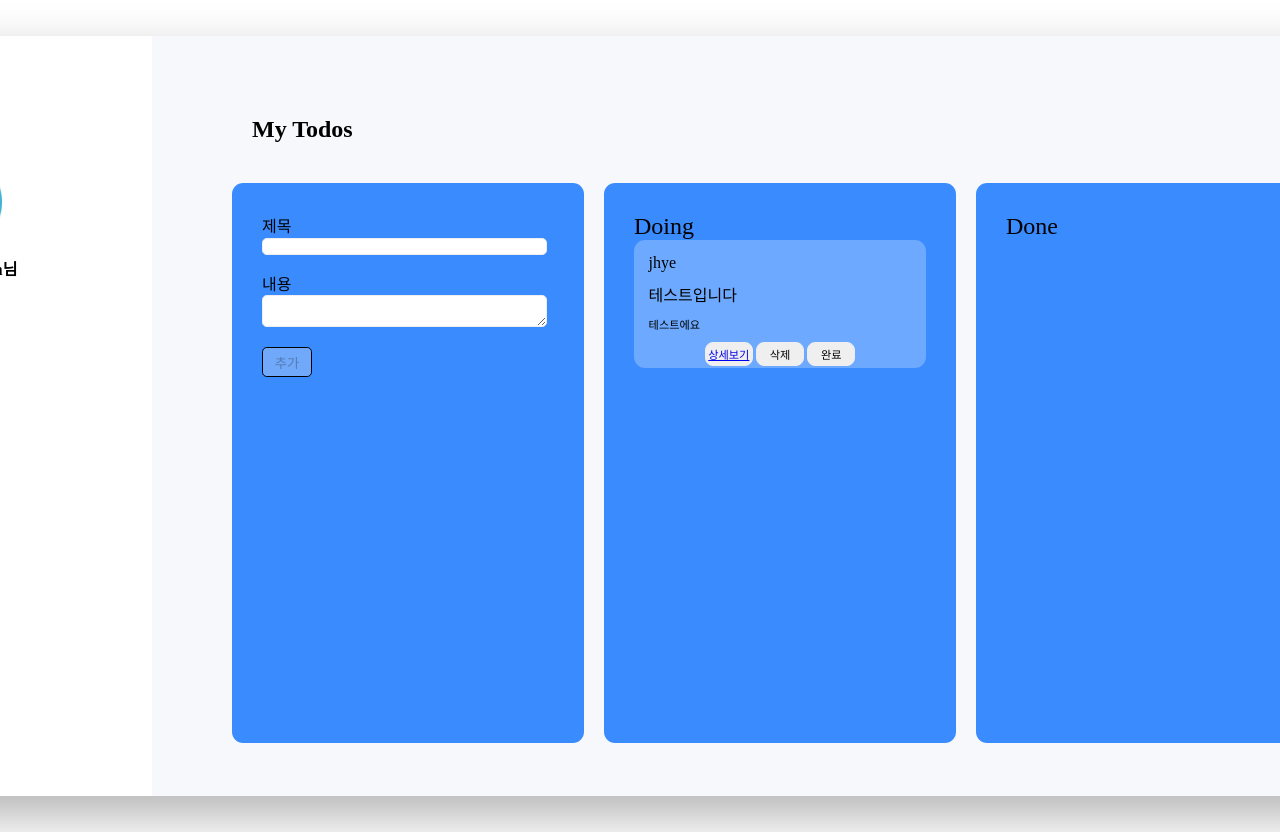
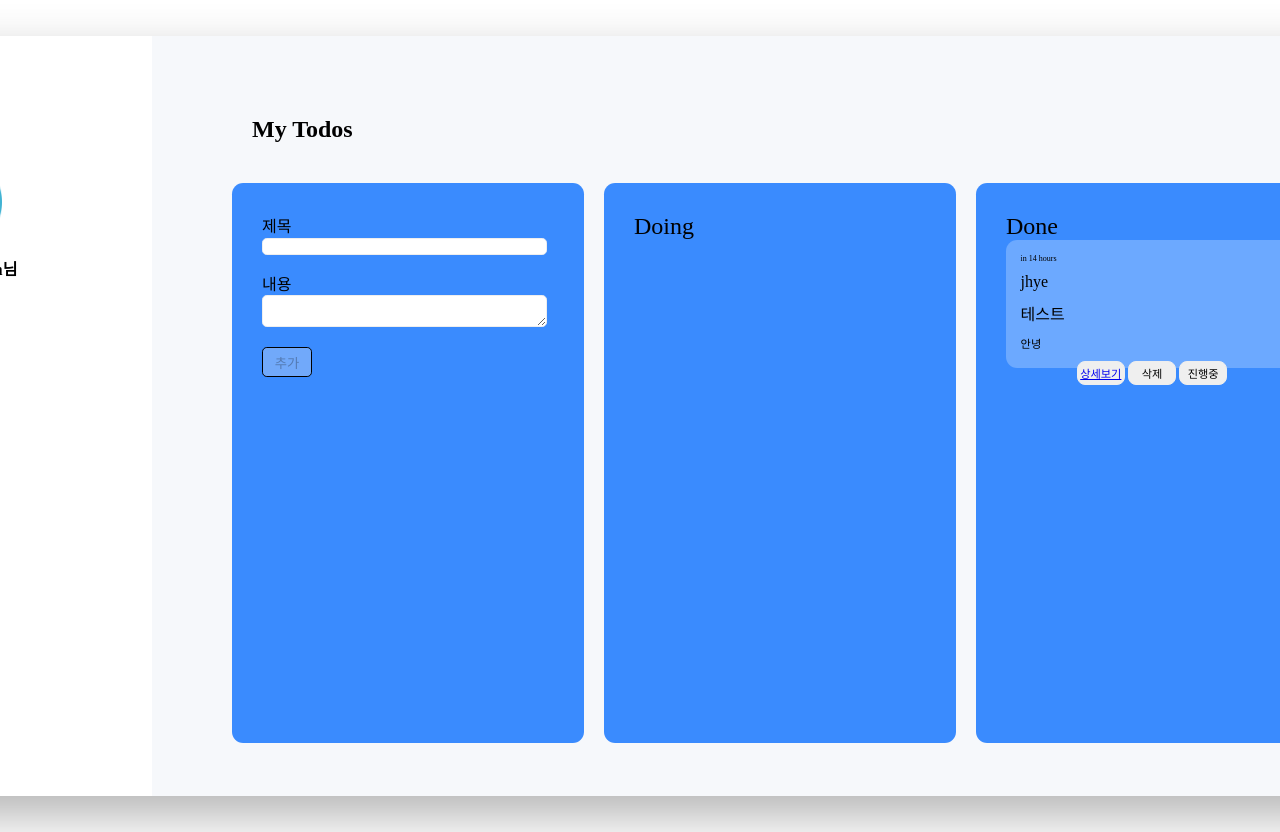
Before and after one commit to jeLee94/6candoit, a React (Create React App) app: page / in a window 1280 px wide. Shown: the top 832 px of the page. Built offline with nearby package versions, Linux system fonts and the light colour scheme; data requests are answered from the project's data file.

Commit message:
[feat]task 생성 상대시간 추가

```diff
--- a/db.json
+++ b/db.json
@@ -16,10 +16,11 @@
     },
     {
       "userName": "jhye",
-      "id": "316dc5ec-2572-6319-5a82-e547ef7860c5",
-      "title": "테스트입니다",
-      "content": "테스트에요",
-      "isDone": false,
+      "created_at": "2022.12.23 20:53:52",
+      "id": "c064d0e2-da76-e225-14f7-2a9859d51439",
+      "title": "테스트",
+      "content": "안녕",
+      "isDone": true,
       "userId": "NbXf1vvEPMX6VJwZyo392f5l9GK2"
     }
   ],
--- a/package.json
+++ b/package.json
@@ -9,6 +9,7 @@
     "@testing-library/user-event": "^13.5.0",
     "@types/react-is": "^17.0.3",
     "axios": "^1.2.1",
+    "dayjs": "^1.11.7",
     "eslint-config-react-app": "^7.0.1",
     "firebase": "^9.15.0",
     "firebase-tools": "^11.19.0",
--- a/src/components/Layout/Container/PostContainer.jsx
+++ b/src/components/Layout/Container/PostContainer.jsx
@@ -8,6 +8,8 @@ import {
   __togglePost,
 } from '../../../redux/modules/posts';
 import * as S from './PostContainerStyle';
+import dayjs from 'dayjs';
+import relativeTime from 'dayjs/plugin/relativeTime';
 // import {
 //   __deleteComment,
 //   __deleteAllComment,
@@ -16,6 +18,8 @@ import * as S from './PostContainerStyle';
 
 const PostContainer = ({ post }) => {
   const dispatch = useDispatch();
+  dayjs.extend(relativeTime);
+  const createdTime = dayjs(post.created_at).fromNow();
 
   const DeletePost = () => {
     dispatch(__deletePost(post.id));
@@ -30,6 +34,7 @@ const PostContainer = ({ post }) => {
   return (
     <S.CommentWrap>
       <S.ContentsWrap>
+        <S.CreatedAtWrap>{createdTime}</S.CreatedAtWrap>
         <S.UserNameWrap>{post.userName}</S.UserNameWrap>
         <S.TitleWrap>{post.title}</S.TitleWrap>
         <S.ContentWrap>{post.content}</S.ContentWrap>
--- a/src/components/Layout/Container/PostContainerStyle.js
+++ b/src/components/Layout/Container/PostContainerStyle.js
@@ -20,6 +20,13 @@ export const ContentsWrap = styled.div`
   align-items: center;
   flex-direction: column;
   gap: 10px;
+`;
+
+export const CreatedAtWrap = styled.div`
+  width: 90%;
+  font-size: 0.5rem;
+  /* color: grey; */
+  justify-content: center;
 `;
 
 export const UserNameWrap = styled.div`
--- a/src/components/Layout/Container/PostsContainer.jsx
+++ b/src/components/Layout/Container/PostsContainer.jsx
@@ -1,11 +1,11 @@
 import React, { useState, useEffect } from 'react';
 import PostContainer from './PostContainer';
-import CustomButton from '../../Tools/CustomButton';
 import { useDispatch, useSelector } from 'react-redux';
 import { __addPost, __getPost } from '../../../redux/modules/posts';
+import { useNavigate } from 'react-router-dom';
 import uuid from 'react-uuid';
-import { useNavigate } from 'react-router-dom';
 import * as S from './PostsContainerStyle';
+import dayjs from 'dayjs';
 
 const PostsContainer = () => {
   const dispatch = useDispatch();
@@ -25,10 +25,13 @@ const PostsContainer = () => {
     e.preventDefault();
     if (title === '' || content === '') return; // 아무것도 입력하지 않았을 때 dispatch 하지 않음
 
+    console.log(dayjs('').fromNow);
+
     user.length > 0 //로그인 해야만 디스패치 되도록 조건 처리
       ? dispatch(
           __addPost({
             userName: user[0].email.split('@')[0],
+            created_at: dayjs().format('YYYY.MM.DD HH:mm:ss'),
             id: uuid(),
             title,
             content,
```
Also changed, not shown: 1 other file (tests, documents, lock files or other folders).
